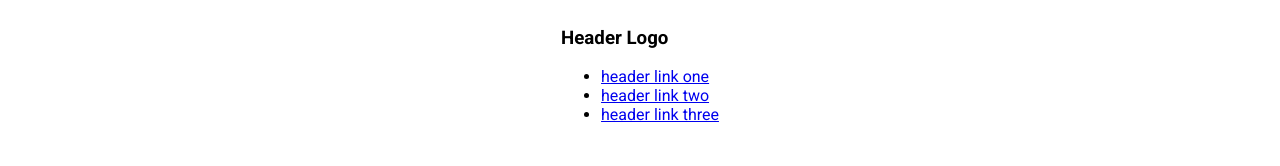
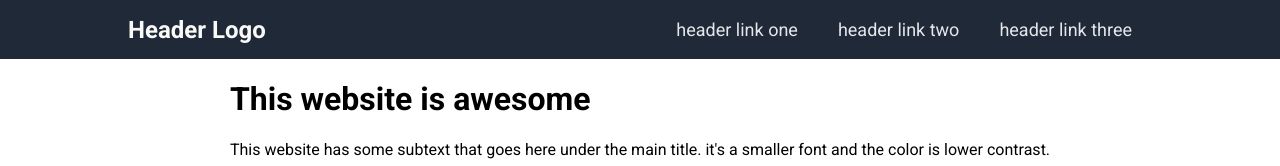
Before and after one commit to naftalanga/Landing_Page, a plain HTML site: page index.html in a window 1280 px wide. Shown: the top 166 px of the page. Drawn offline with Linux system fonts and the light colour scheme.

Commit message:
header css styling was complete

```diff
--- a/style/styles.css
+++ b/style/styles.css
@@ -3,5 +3,34 @@ body {
     display: flex;
     flex-direction: column;
     align-items: center;
-    padding: 0px 50px;
+    margin: 0;
 }
+
+.header {
+    background-color: #1F2937;
+    display: flex;
+    flex-direction: row;
+    align-self: stretch;
+    align-items: center;
+    padding: 3px 10%;
+}
+
+.header-logo {
+    font-size: 24px;
+    color: #F9FAF8;
+    margin: 0px;
+}
+
+.links {
+    display: flex;
+    flex-direction: row;
+    list-style: none;
+    margin-left: auto;
+}
+
+.header-link a {
+    text-decoration: none;
+    color: #E5E7EB;
+    padding: 0px 20px;
+    font-size: 18px;
+}
```
